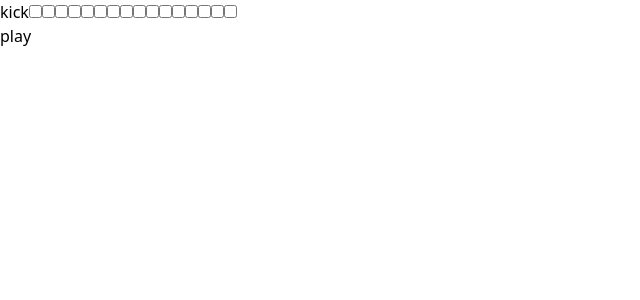
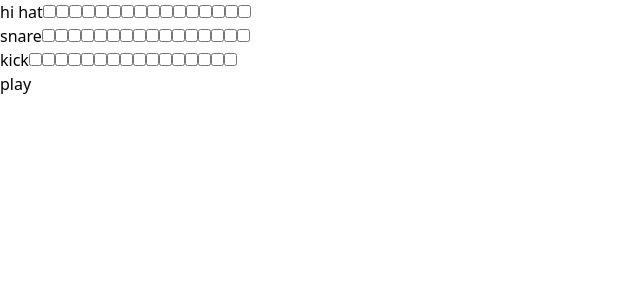
Before and after one commit to EwbiDev/drumbi, a React (Vite) app: page / in a window 1280 px wide. Shown: the top 300 px of the page, without its empty margins (0-640 px from the left). Built offline with nearby package versions, Linux system fonts and the light colour scheme.

Commit message:
add: hihat && snare tracks

```diff
--- a/src/utilities/audio.js
+++ b/src/utilities/audio.js
@@ -1,4 +1,6 @@
 import kickFile from "@assets/audio/kick.wav";
+import snareFile from "@assets/audio/snare.wav";
+import hiHatClosed from "@assets/audio/hiHatClosed.wav";
 
 async function playSound(context, url, startTime) {
   try {
@@ -40,14 +42,26 @@ function trackScaffold(barNum, beatsPerBar) {
 
   const scaffold = [
     {
-      beats: buildBeatArray(barNum, beatsPerBar),
-      trackId: 0,
+      trackName: "hi hat",
+      defaultFile: hiHatClosed,
+    },
+    {
+      trackName: "snare",
+      defaultFile: snareFile,
+    },
+    {
       trackName: "kick",
       defaultFile: kickFile,
     },
   ];
 
-  return scaffold;
+  return scaffold.map((item, idx) => {
+    return {
+      ...item,
+      beats: buildBeatArray(barNum, beatsPerBar),
+      trackId: idx,
+    };
+  });
 }
 
 export { playSound, trackScaffold };
```
Also changed, not shown: 2 other files (tests, documents, lock files or other folders).
